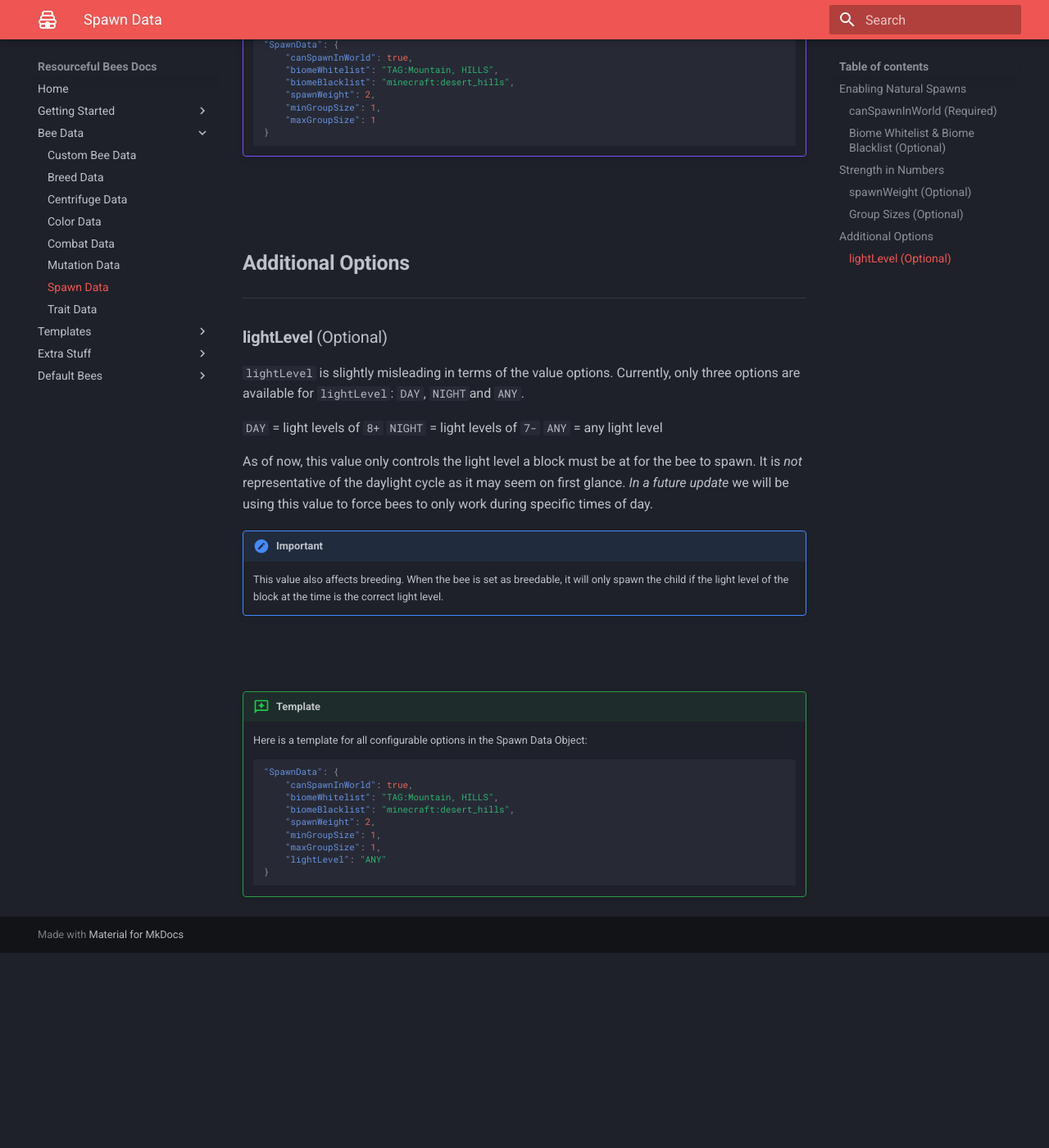
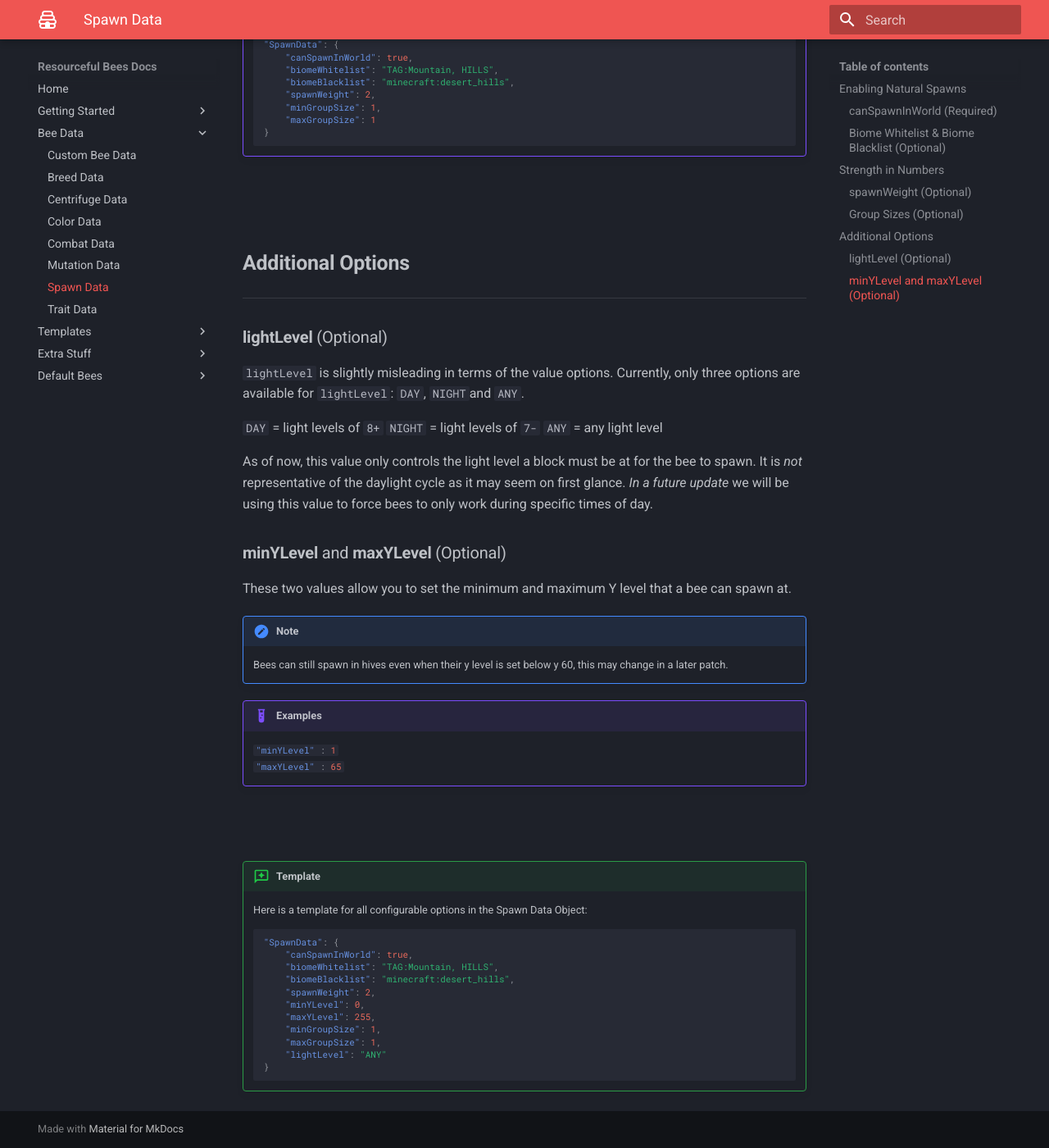
Before and after one commit to Team-Resourceful/ResourcefulBeesDocs, an MkDocs documentation site: the page built from docs/bee_data/spawn_data.md, in a window 1280 px wide and 1400 px high, scrolled down 2846 px. Shown: the whole window at 82% size. Built offline with MkDocs 1.6.1 and Material for MkDocs 9.7.7, drawn with Linux system fonts in a browser that asks for light colours; before the commit the page ends 4008 px from its top, so only the background shows below that.

Commit message:
add min and max ylevel

```diff
--- a/docs/bee_data/spawn_data.md
+++ b/docs/bee_data/spawn_data.md
@@ -121,8 +121,16 @@ These values are *optional.* The values are comma-separated and used in combinat
 
 As of now, this value only controls the light level a block must be at for the bee to spawn. It is *not* representative of the daylight cycle as it may seem on first glance. *In a future update* we will be using this value to force bees to only work during specific times of day.
 
-!!! important
-	This value also affects breeding. When the bee is set as breedable, it will only spawn the child if the light level of the block at the time is the correct light level.
+### **minYLevel** and **maxYLevel** (Optional)
+
+These two values allow you to set the minimum and maximum Y level that a bee can spawn at.
+
+!!! note "Note"
+	Bees can still spawn in hives even when their y level is set below y 60, this may change in a later patch.
+
+!!! example "Examples"
+	`#!json "minYLevel" : 1`
+	`#!json "maxYLevel" : 65`
 
 <br>
 <br>
@@ -136,6 +144,8 @@ As of now, this value only controls the light level a block must be at for the b
 		"biomeWhitelist": "TAG:Mountain, HILLS",
 		"biomeBlacklist": "minecraft:desert_hills",
 		"spawnWeight": 2,
+		"minYLevel": 0,
+		"maxYLevel": 255,
 		"minGroupSize": 1,
 		"maxGroupSize": 1,
 		"lightLevel": "ANY"
--- a/docs/data_templates/bee_template.md
+++ b/docs/data_templates/bee_template.md
@@ -140,6 +140,8 @@ This page contains a template for the bee jsons with ALL configurable options. T
 			"spawnWeight": 8,
 			"biomeWhitelist":"tag:ocean",
 			"biomeBlacklist":"tag:overworld",
+			"minYLevel": 0,
+			"maxYLevel": 255,
 			"minGroupSize": 1,
 			"maxGroupSize": 1,
 			"lightLevel": "ANY"
```
